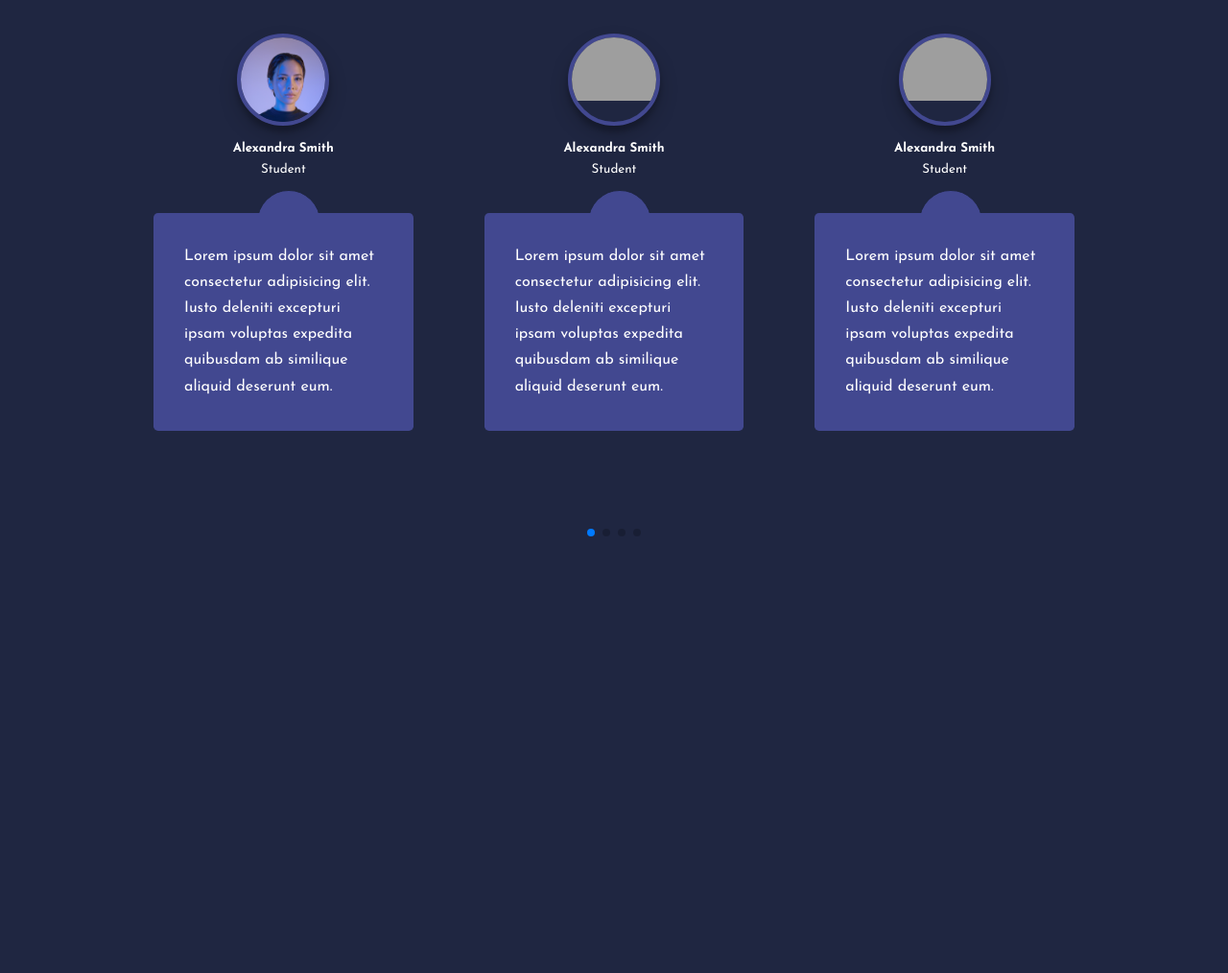
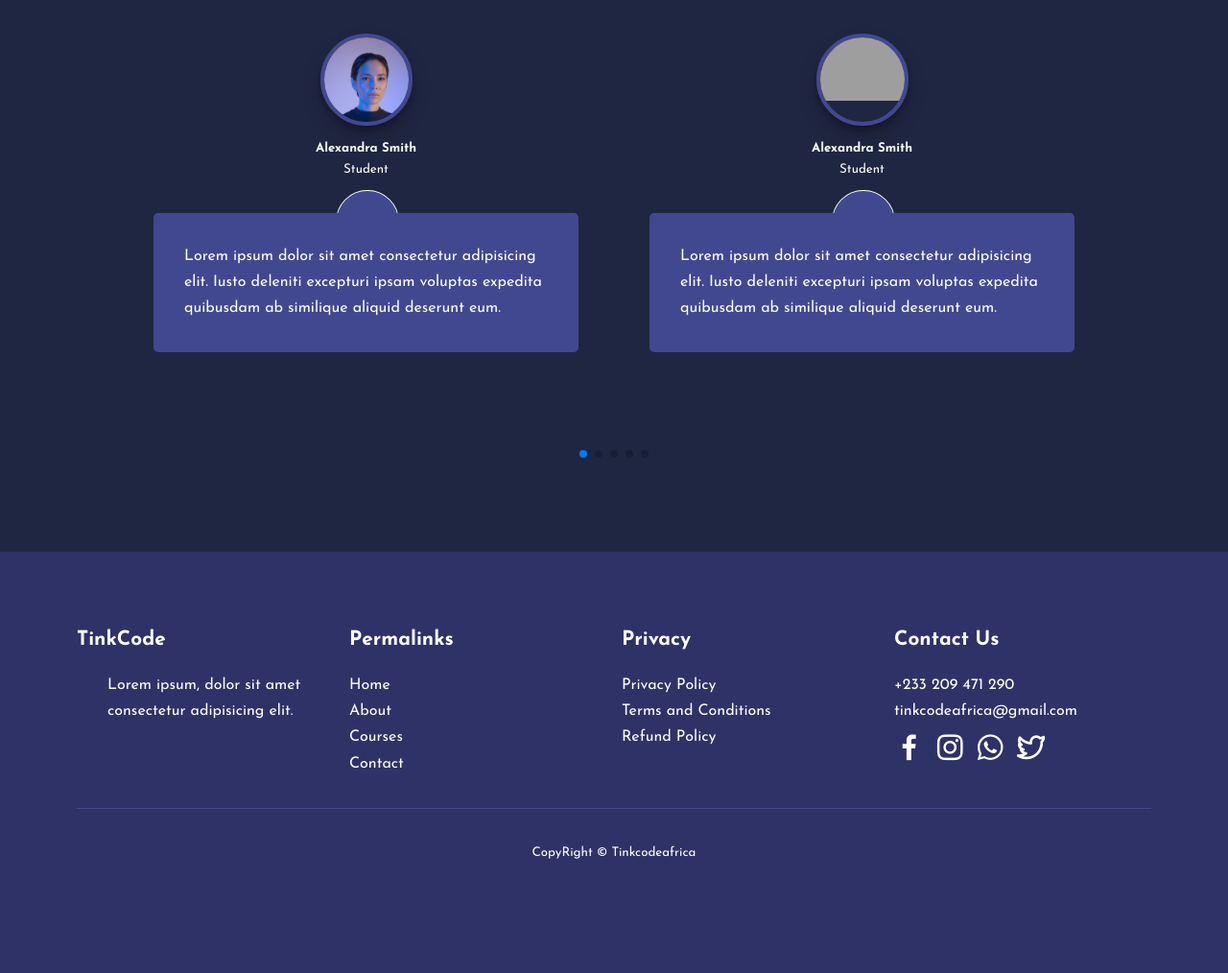
Before and after one commit to shawlycode/School-Website, a plain HTML site: page src/index.html in a window 1280 px wide. Shown: the part 2755-3769 px from the top of the page at 96% size. Before the commit the page ends 3412 px from the top, so only its background shows below. Drawn offline with nearby package versions, Linux system fonts and the light colour scheme; grey boxes are pictures that could not be loaded; a web font is replaced by a local one.

Commit message:
commited

```diff
--- a/src/index.html
+++ b/src/index.html
@@ -20,7 +20,7 @@
       rel="stylesheet"
     />
     <!---swiper style link-->
-   <!-- <link rel="stylesheet" href="https://cdn.jsdelivr.net/npm/swiper@9/swiper-bundle.min.css" /> -->
+
 <link rel="stylesheet" href="https://cdn.jsdelivr.net/npm/swiper@9/swiper-bundle.min.css" />
   </head>
   <body>
@@ -296,26 +296,64 @@
   <div class="swiper-pagination"></div>
 </section>
 
+<footer>
+  <div class="footer__container">
+    <div class="footer-1">
+      <h4>TinkCode</h4>
+      <p>Lorem ipsum, dolor sit amet consectetur adipisicing elit. </p>
+    </div>
+    <div class="footer-2">
+      <h4>Permalinks</h4>
+      <ul><li><a href="home.html">Home</a></li></ul>
+      <ul><li><a href="about.html">About</a></li></ul>
+      <ul><li><a href="courses.html">Courses</a></li></ul>
+      <ul><li><a href="home.html">Contact</a></li></ul>
+    </div>
+    <div class="footer-3">
+      <h4>Privacy</h4>
+     <ul>
+      <li><a href="#">Privacy Policy</a></li>
+      <li><a href="#">Terms and Conditions</a></li>
+      <li><a href="#">Refund Policy</a></li>
+     </ul>
+
+    </div>
+    <div class="footer-4">
+      <h4>Contact Us</h4>
+      <p>+233 209 471 290</p>
+      <p>tinkcodeafrica@gmail.com</p>
+      <div class="footer__socials">
+        <i class="uil uil-facebook-f"></i>
+        <i class="uil uil-instagram"></i>
+        <i class="uil uil-whatsapp"></i>
+        <i class="uil uil-twitter-alt"></i>
+      </div>
+    </div>
+  </div>
+  <div class="copy__right">
+    <small>CopyRight &copy; Tinkcodeafrica</small>
+  </div>
+</footer>
 
 
 
 
-
-
-
-
- <!-- <script src="https://cdn.jsdelivr.net/npm/swiper@9/swiper-bundle.min.js"></script> -->
    <script src="https://cdn.jsdelivr.net/npm/swiper@9/swiper-bundle.min.js"></script>
   <script src="./main.js"> </script>
 <script>
    var swiper = new Swiper(".mySwiper", {
-      // direction: "horizontal",
-       slidesPerView: 3,
+
+       slidesPerView: 1,
       spaceBetween: 10,
       pagination: {
         el: ".swiper-pagination",
         clickable: true,
       },
+      breakpoints:{
+        600:{
+          slidesPerView: 2,
+        }
+      }
     });
 </script>
 
--- a/src/styles.css
+++ b/src/styles.css
@@ -320,14 +320,44 @@ header {
   content: "";
   width: 4rem;
   height: 4rem;
-  background-color: var(--color-bg2);
   background: var(--color-bg2);
   display: block;
   position: absolute;
-  left: 40%;
+  left: 43%;
   top: -1.5rem;
   transform: rotate(45deg);
   z-index: -1;
-  border: 0.5px solid var(--color-bg);
+  border: 0.5px solid var(--color-white);
   border-radius: 50%;
 }
+
+footer {
+  background: var(--color-bg1);
+  padding: 5rem;
+}
+.footer__container {
+  display: grid;
+  grid-template-columns: repeat(4, 1fr);
+  gap: 1rem;
+}
+.footer__container > div h4 {
+  margin-bottom: 1.3rem;
+}
+.footer-1 p {
+  margin: 0 2rem;
+}
+.footer__socials {
+  gap: 2rem;
+  font-size: 2rem;
+  transition: var(--transition);
+}
+.footer__socials i:hover {
+  color: var(--color-success);
+}
+
+.copy__right {
+  text-align: center;
+  border-top: 0.5px solid var(--color-bg2);
+  margin-top: 2rem;
+  padding: 2rem;
+}
```
